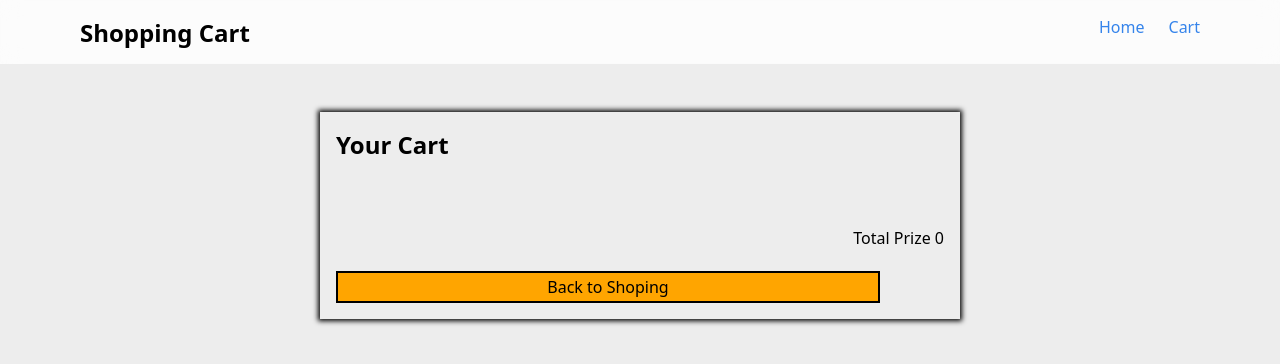
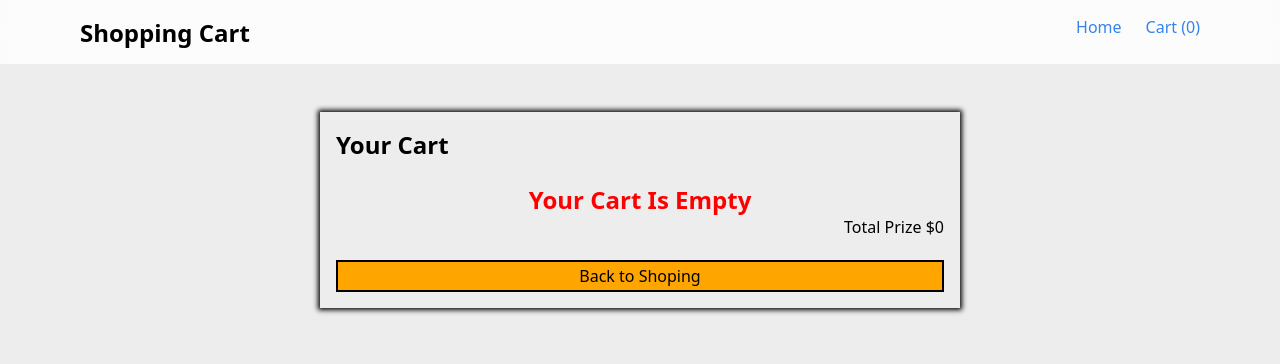
Before and after one commit to Ayush15601/e-commerce_cart, a React (Vite) app: page /cart in a window 1280 px wide. Shown: the top 364 px of the page. Built offline with nearby package versions, Linux system fonts and the light colour scheme.

Commit message:
feat: created update item inside cart box

```diff
--- a/src/components/cartbox.jsx
+++ b/src/components/cartbox.jsx
@@ -1,17 +1,24 @@
 import "../css/cartbox.css"
 
-import { useDispatch } from "react-redux"
-import { useState } from "react"
-import { removeFromCart } from "../feature/cartslice"
+import { useDispatch, useSelector } from "react-redux"
+import { removeFromCart, updateItemQuantity, updateTempQuatnity } from "../feature/cartslice"
 
 function Cart_box({cart}) {
 
-    const [text, settext] = useState(0)
+    const {tempItem} = useSelector( (state) => state.cart)
 
     const dispatch = useDispatch()
 
     const handleRemove = () => {
         dispatch(removeFromCart(cart))
+    }
+
+    const handleUpdate = (id) => {
+        dispatch(updateItemQuantity(id))
+    }
+
+    const handleUpdateQuantity = (id, quantity) => {
+        dispatch(updateTempQuatnity({id, quantity}))
     }
 
     return(
@@ -32,9 +39,9 @@ function Cart_box({cart}) {
 
                     <div className="c_input">
 
-                        <input type="text" onClick={(e) => settext(e.target.value)} value={text} name="text"/>
+                        <input type="number" min="1"  value={tempItem.find(tempItem => tempItem.id === cart.id ) ?.quantity || cart.quantity} onChange={ (e) => handleUpdateQuantity(cart.id, parseInt(e.target.value))}/>
 
-                        <button > Update </button>
+                        <button onClick={() => handleUpdate({id: cart.id})}> Update </button>
 
                         <button onClick={handleRemove}> Remove </button>
 
--- a/src/components/navbar.jsx
+++ b/src/components/navbar.jsx
@@ -1,8 +1,11 @@
+import { useSelector } from "react-redux"
 import "../css/navbar.css"
 
 import { Link } from "react-router-dom"
 
 function Navbar() {
+
+    const cart = useSelector((state) => state.cart.item)
 
     return (
 
@@ -15,7 +18,7 @@ function Navbar() {
             <div className="n_links">
 
                 <Link to="/"> Home </Link>
-                <Link to="/cart"> Cart </Link>
+                <Link to="/cart"> Cart ({cart.length}) </Link>
 
             </div>
 
--- a/src/css/cart.css
+++ b/src/css/cart.css
@@ -4,13 +4,18 @@
 }
 
 .c_main_box {
-    margin-top: 7rem;
+    margin: 7rem 0;
     max-width: 40rem;
     width: 100%;
     color: var(--text2);
     background-color: var(--bg);
     box-shadow: 0 0 5px 2px var(--text2);
     padding: 1rem;
+}
+
+.c_empty {
+    color: red;
+    text-align: center;
 }
 
 .c_p {
@@ -22,6 +27,6 @@
     background-color: orange;
     padding: 0.2rem;
     border: 2px solid var(--text2);
-    max-width: 34rem;
+    max-width: 38rem;
     width: 100%;
 }
--- a/src/feature/cartslice.jsx
+++ b/src/feature/cartslice.jsx
@@ -18,13 +18,34 @@ export const cartSlice = createSlice({
             const existingItem = state.item.find( (item) => item.id == action.payload.id)
 
             if(existingItem){
-                existingItem.quantity += 1
+                return
 
             } else{
                 state.item.push({...action.payload, quantity: 1})
             }
 
-            state.tempItem = {...action.payload}
+            state.tempItem = [...state.item]
+
+            state.totalPrice = state.item.reduce( (sum, item) => sum + item.price * item.quantity, 0)
+        },
+
+        updateTempQuatnity: (state, action) => {
+            const tempItem = state.tempItem.find( tempItem => tempItem.id === action.payload.id)
+
+            if(tempItem){
+                tempItem.quantity = action.payload.quantity
+            }
+        },
+
+        updateItemQuantity: (state, action) => {
+            const  tempItem = state.tempItem.find( tempItem => tempItem.id === action.payload.id)
+
+            const  cartItem = state.item.find( item => item.id === action.payload.id)
+
+            if(tempItem && cartItem){
+
+                cartItem.quantity = tempItem.quantity
+            }
 
             state.totalPrice = state.item.reduce( (sum, item) => sum + item.price * item.quantity, 0)
         },
@@ -33,13 +54,13 @@ export const cartSlice = createSlice({
 
             state.item = state.item.filter( (item) => item.id !== action.payload.id )
 
-            // state.tempItem = [...state.item]
+            state.tempItem = [...state.item]
 
             state.totalPrice = state.item.reduce( (sum, item) => sum + item.price * item.quantity, 0)
     }
 }
 })
 
-export const {addToCart, removeFromCart} = cartSlice.actions
+export const {addToCart, removeFromCart, updateTempQuatnity, updateItemQuantity} = cartSlice.actions
 
 export default cartSlice.reducer
--- a/src/pages/cart.jsx
+++ b/src/pages/cart.jsx
@@ -24,13 +24,11 @@ function Cart() {
 
                 <br />
 
-                    {cart.map( (item) => <Cart_box cart={item} key={item.id}/> )}
-
-                <br /><br />
+                    {(cart.length === 0) ? (<div className="c_empty"> <h2> Your Cart Is Empty </h2> </div>) : (cart.map( (item) => <Cart_box cart={item} key={item.id}/> ))}
 
                 <div className="c_p">
 
-                    <p> Total Prize {totalPrice} </p>
+                    <p> Total Prize ${totalPrice} </p>
 
                 </div>
 
```
